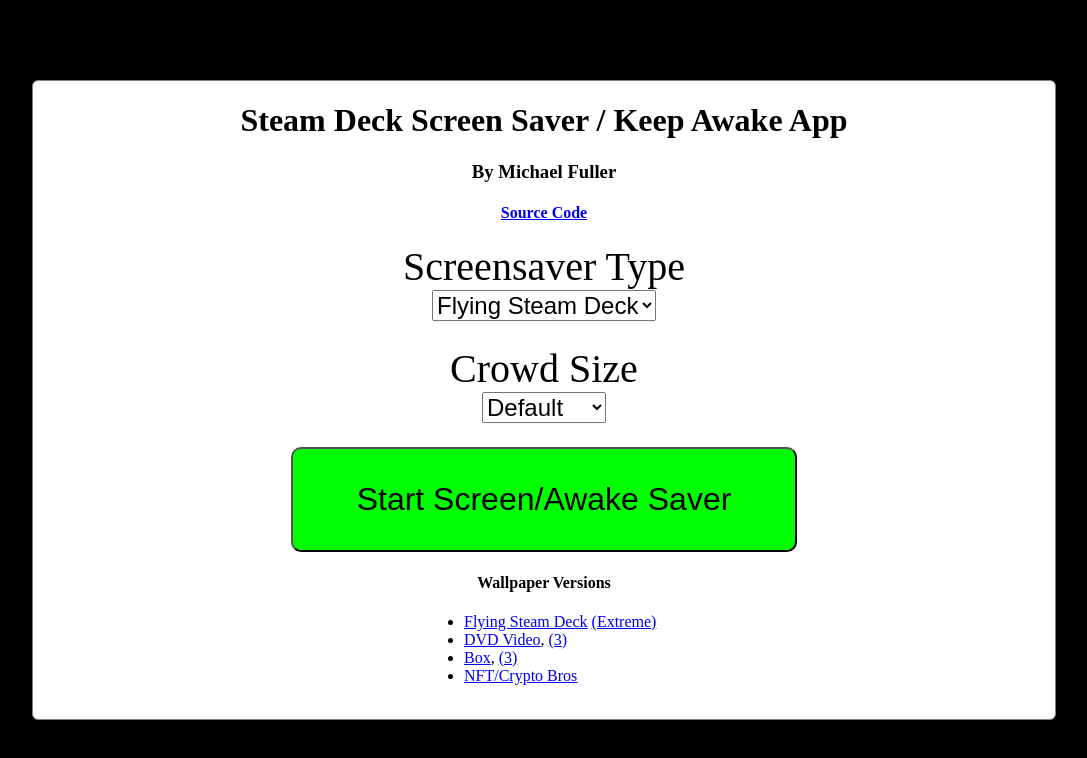
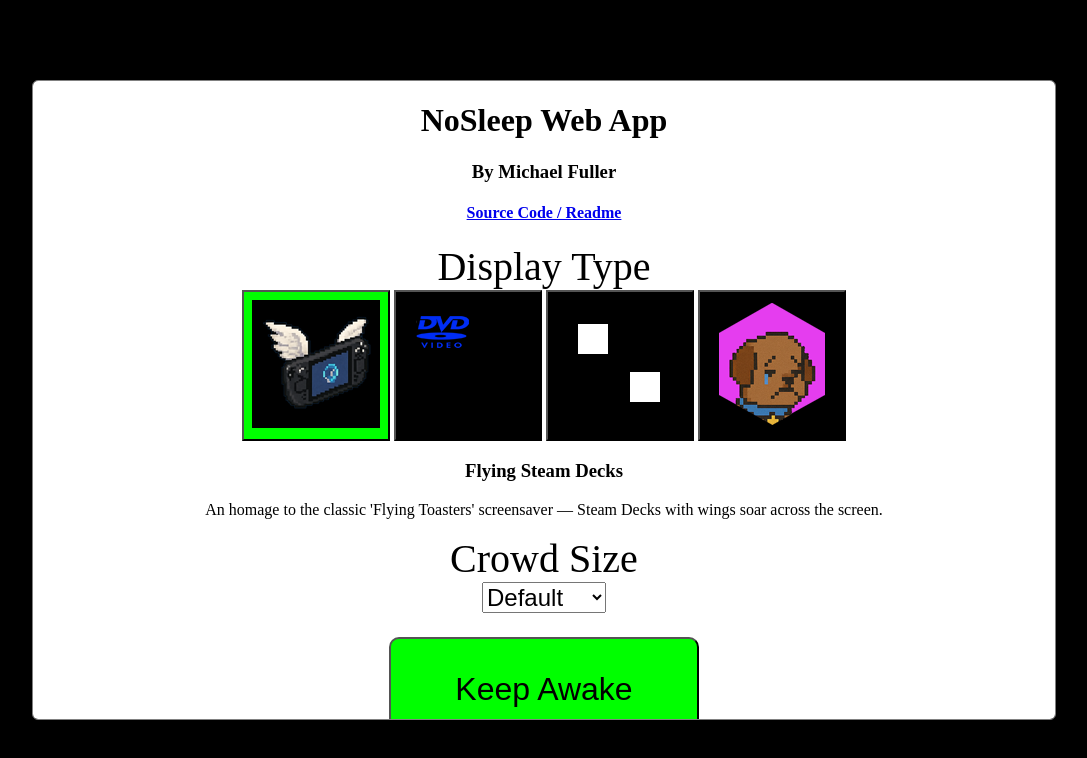
Before and after one commit to mgatelabs/MobileSaver, a plain HTML site: page index.html in a window 1280 px wide. Shown: the whole page, without its empty margins (96-1183 px from the left). Drawn offline with Linux system fonts and the light colour scheme.

Commit message:
2025.06.26
1. More updates

```diff
--- a/css/screensaver.css
+++ b/css/screensaver.css
@@ -31,13 +31,17 @@
   text-align: center;
 }
 
-#button-panel button {
+#button-panel button.start {
   cursor: pointer;
   font-size: 2em;
   padding: 1em 2em;
   border-radius: 10px;
   background: lime;
   color: black;
+}
+
+#button-panel {
+  overflow-y: auto;
 }
 
 #controls .label {
@@ -48,3 +52,12 @@
     font-size: 1.5em;
     margin-bottom: 1em;
 }
+
+.mode-choice {
+  background-color: black;
+  padding: 8px;
+}
+
+.mode-choice.selected {
+  background-color: lime;
+}
--- a/index.html
+++ b/index.html
@@ -30,20 +30,32 @@
 <body>
 
   <div id="button-panel">
-    <h1>Steam Deck Screen Saver / Keep Awake App</h1>
+    <h1>NoSleep Web App</h1>
     <h3>By Michael Fuller</h3>
-    <h4><a href="https://github.com/mgatelabs/MobileSaver">Source Code</a></h4>
+    <h4><a href="https://github.com/mgatelabs/MobileSaver">Source Code / Readme</a></h4>
 
     <div id="controls">
 
-      <div class="label">Screensaver Type</div>
-      <select id="screenSaverType">
+      <div class="label">Display Type</div>
+
+      <button class="mode-choice selected" mode="sd" title="Flying Steam Decks" description="An homage to the classic 'Flying Toasters' screensaver — Steam Decks with wings soar across the screen."><img src="./images/preview_fsd.webp"></button>
+      <button class="mode-choice" mode="dvd" title="DVD Video" description="Multiple bouncing 'DVD Video' logos that change color on bounce. A nostalgic throwback."><img src="./images/preview_dvdlogo.webp"></button>
+      <button class="mode-choice" mode="box" title="Bouncing Box" description="A configurable number of colorful boxes bounce endlessly, reminiscent of old screensavers."><img src="./images/preview_boxes.webp"></button>
+      <button class="mode-choice" mode="nftbros" title="NFT Bros (Satire)" description="A satirical crypto/NFT screensaver."><img src="./images/preview_nft.webp"></button>
+
+      <br />
+
+      <h3 id="display_title"></h3>
+      <blockquote id="display_description"></blockquote>
+
+      <select id="screenSaverType" style="display: none;">
         <option value="sd" selected>Flying Steam Deck</option>
         <option value="dvd">DVD Video</option>
         <option value="box">Boxes</option>
         <option value="nftbros">NFT/Crypto Bros</option>
       </select>
 
+      <div id="crowd-selection">
         <div class="label">Crowd Size</div>
         <select id="screenSaverCrowd">
           <option value="d" selected>Default</option>
@@ -53,9 +65,10 @@
           <option value="xl">X-Large</option>
           <option value="xxl">XX-Large</option>
         </select>
+      </div>
 
       <div>
-        <button id="start">Start Screen/Awake Saver</button>
+        <button id="start" class="start">Keep Awake</button>
       </div>
 
       <h4>Wallpaper Versions</h4>
--- a/js/screensaver.js
+++ b/js/screensaver.js
@@ -151,6 +151,46 @@
         }
     });
 
+    function updateDisplayInfo() {
+        let element = $('.mode-choice.selected');
+        $('#display_title').text(element.attr('title'));
+        $('#display_description').text(element.attr('description'));
+    }
+
+    let last_display = localStorage.getItem('last_display');
+    if (last_display) {
+        $('#screenSaverType').val(last_display);
+    }
+
+    let current_type = $('#screenSaverType').val();
+    if (current_type !== 'sd') {
+        $('.mode-choice').removeClass('selected');
+        $('.mode-choice').each(function(){
+            let a = $(this);
+            if (a.attr('mode') == current_type) {
+                a.addClass('selected');
+                return false;
+            }
+        });
+        updateDisplayInfo();
+    }
+
+    $('.mode-choice').click(function () {
+        var $a = $(this), mode = $a.attr('mode');
+        $('.mode-choice').removeClass('selected');
+        $a.addClass('selected');
+        $('#screenSaverType').val(mode);
+        localStorage.setItem('last_display', mode);
+        if (mode === 'nftbros') {
+            $('#crowd-selection').hide();
+        } else {
+            $('#crowd-selection').show();
+        }
+        updateDisplayInfo();
+    });
+
+    updateDisplayInfo();
+
     document.addEventListener("fullscreenchange", () => {
         if (!document.fullscreenElement) {
             stopScreensaver();
```
Also changed, not shown: images/preview_boxes.webp (added), images/preview_dvdlogo.webp (added), images/preview_fsd.webp (added), images/preview_nft.webp (added). Lines whose indentation alone changed are shown as unchanged.
